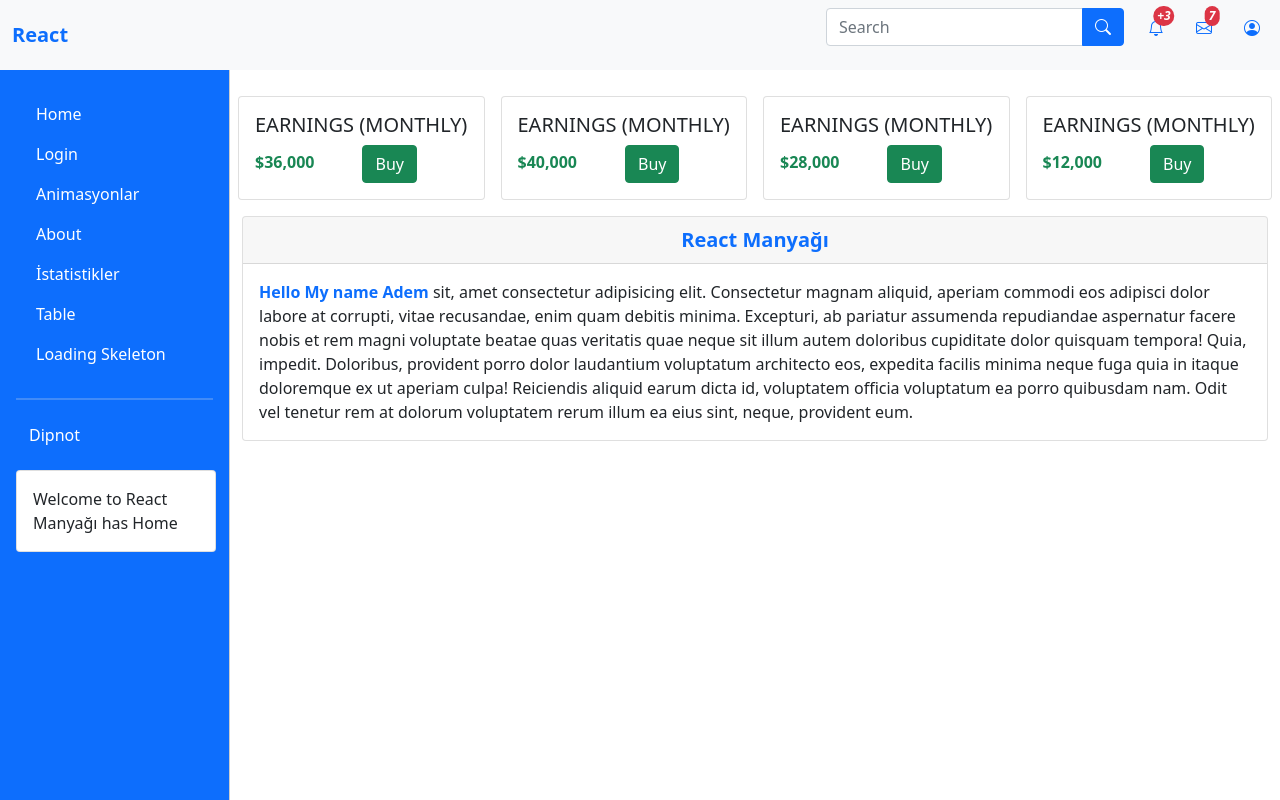
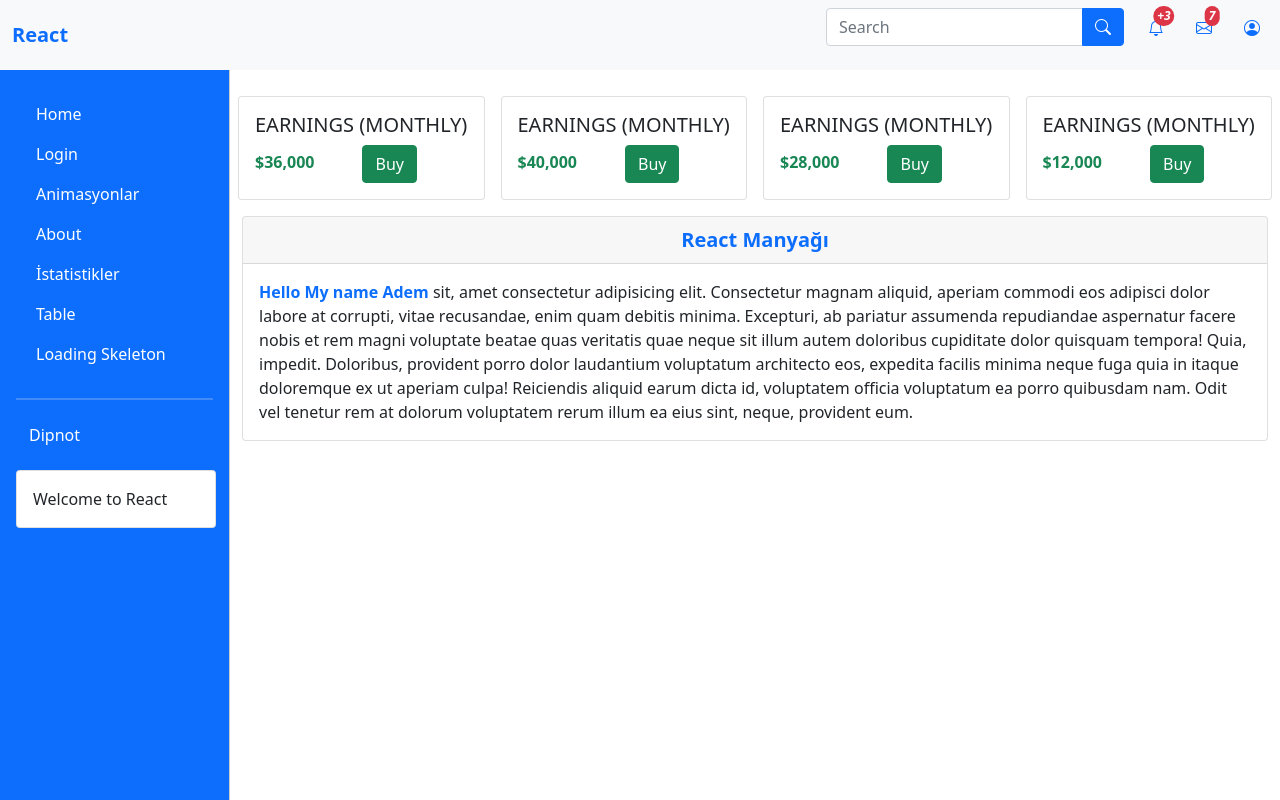
Before and after one commit to ademsuslu/for-projects, a React (Create React App) app: page /Home in a window 1280 px wide. Both pictures are taken after a click on the element "Dipnot". Built offline with nearby package versions, Linux system fonts and the light colour scheme.

Commit message:
Update Ofcanvas.js

```diff
--- a/src/Components/Ofcanvas.js
+++ b/src/Components/Ofcanvas.js
@@ -89,7 +89,7 @@ export default function Ofcanvas() {
               id="collapseWidthExample"
             >
               <div className="card card-body" style={{ width: "200px" }}>
-                Welcome to React Manyağı has Home
+                Welcome to React
               </div>
             </div>
           </div>
```
